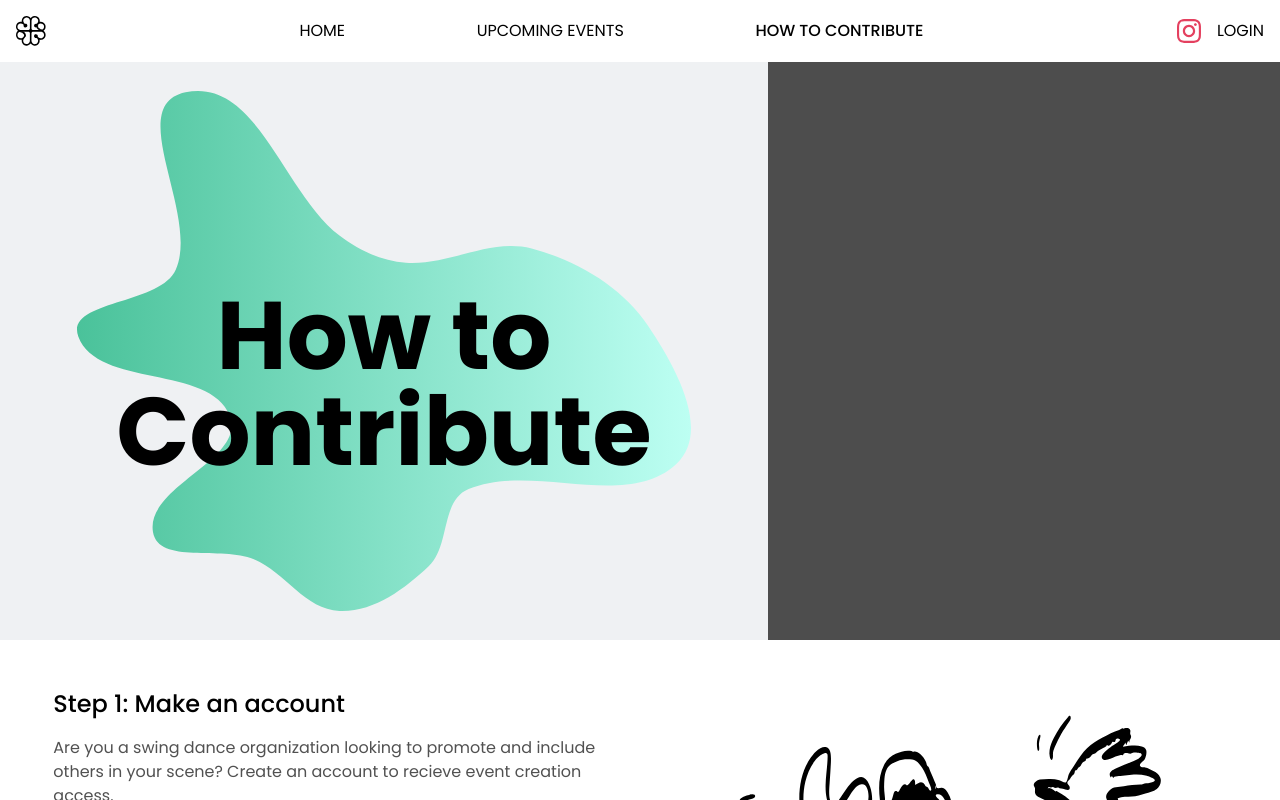
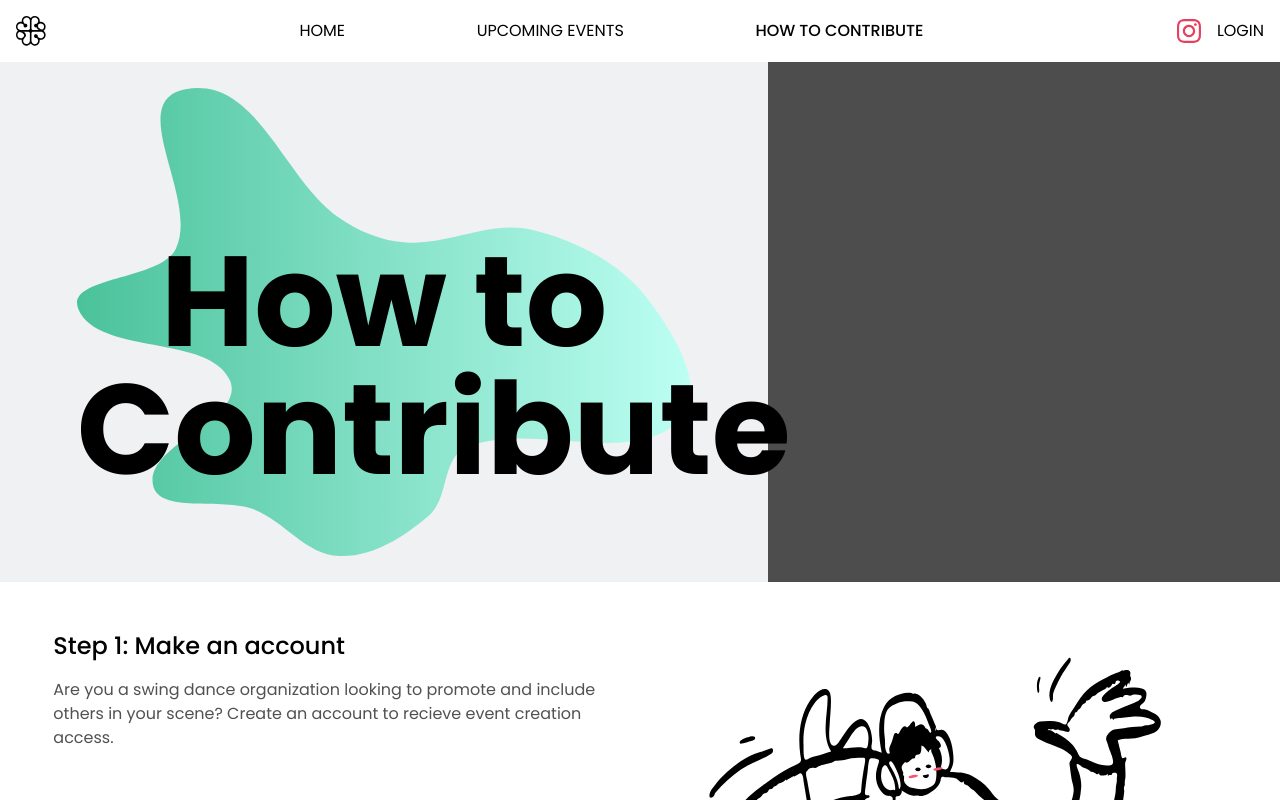
Before and after one commit to justinkwanchan/swing-schedule, a Next.js app in the folder front-end/: page /contribute in a window 1280 px wide. Shown: the top 800 px of the page. Built offline with nearby package versions, Linux system fonts and the light colour scheme.

Commit message:
Improve font size in PageTitleSection

```diff
--- a/front-end/src/app/components/page-title-section/index.tsx
+++ b/front-end/src/app/components/page-title-section/index.tsx
@@ -8,20 +8,20 @@ type Props = {
 
 export default function PageTitleSection({ title, description }: Props) {
   return (
-    <section className="flex flex-col md:flex-row h-[calc(80svh-62px)] w-full mb-12">
-      <div className="flex relative bg-light-grey h-[70vw] md:h-auto md:w-3/5">
+    <section className="flex flex-col-reverse md:flex-row w-full mb-12">
+      <div className="flex relative bg-light-grey h-[70vw] max-h-[40svh] md:h-auto md:max-h-[65svh] md:flex-[0_0_60%] 2xl:flex-[0_0_50%]">
         <Image
           src={splotch}
           alt={'Splotchy Frame'}
           className="m-auto w-[75%] md:w-4/5 h-[90%]"
         />
-        <h1 className="text-6xl text-center font-bold absolute top-1/2 left-1/2 -translate-x-1/2 -translate-y-[33%] w-4/5 sm:text-7xl md:text-4xl lg:text-6xl xl:text-8xl">
+        <h1 className="absolute top-1/2 left-1/2 -translate-x-1/2 -translate-y-[33%] w-4/5 text-6xl text-center font-bold sm:text-7xl md:text-6xl lg:text-8xl xl:text-9xl">
           {title}
         </h1>
       </div>
 
-      <div className="flex bg-dark-grey md:h-auto md:grow">
-        <h2 className="text-white tracking-widest m-auto py-6 px-8 md:p-32">
+      <div className="flex bg-dark-grey md:grow md:h-auto">
+        <h2 className="text-white tracking-widest max-w-md m-auto py-6 px-8 md:py-12 lg:text-xl lg:max-w-md xl:text-2xl xl:max-w-lg">
           {description}
         </h2>
       </div>
```
